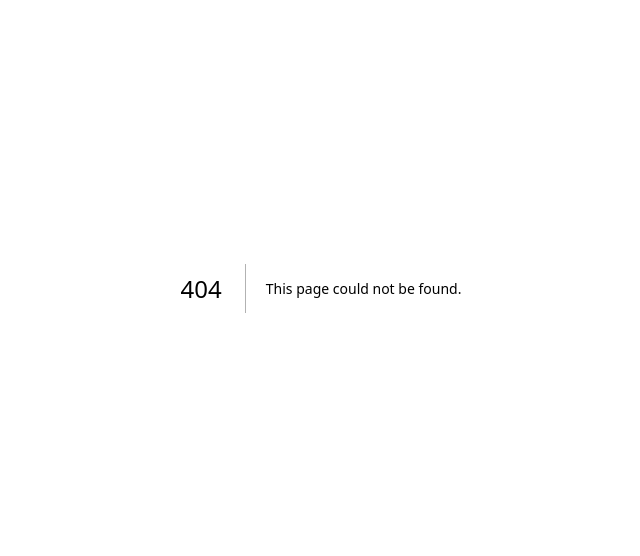
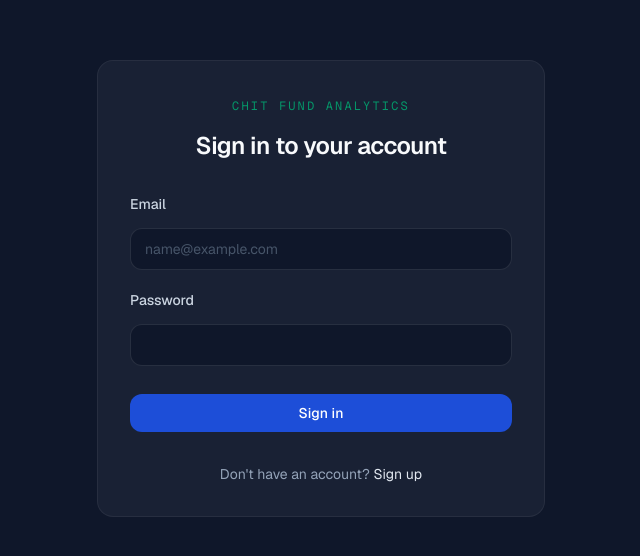
Before and after one commit to Nithish-kumar-git/chitfund-analytics, a Next.js app: page /login in a window 1280 px wide. Before the commit this address had no page. Shown: the part 112-668 px from the top of the page, without its empty margins (319-959 px from the left). Built offline with nearby package versions, Linux system fonts and the light colour scheme; no server answers.

Commit message:
feat: Phase 4A.1 complete authentication

```diff
--- /dev/null
+++ b/src/app/login/layout.tsx
@@ -0,0 +1,14 @@
+import { createClient } from '@/lib/supabase/server'
+import { redirect } from 'next/navigation'
+import { ReactNode } from 'react'
+
+export default async function LoginLayout({ children }: { children: ReactNode }) {
+  const supabase = await createClient()
+  const { data: { user } } = await supabase.auth.getUser()
+
+  if (user) {
+    redirect('/dashboard')
+  }
+
+  return children
+}
--- /dev/null
+++ b/src/app/login/page.tsx
@@ -0,0 +1,110 @@
+'use client'
+
+import { useActionState, useState } from 'react'
+import { loginAction, signupAction, type AuthActionState } from '@/lib/auth/actions'
+import { Button } from '@/components/ui/button'
+import { Input } from '@/components/ui/input'
+import { Label } from '@/components/ui/label'
+import { Card } from '@/components/ui/card'
+import Link from 'next/link'
+import { useSearchParams } from 'next/navigation'
+
+const initialState: AuthActionState = undefined
+
+export default function LoginPage() {
+  const searchParams = useSearchParams()
+  const defaultMode = searchParams.get('mode') === 'signup' ? 'signup' : 'login'
+  const [mode, setMode] = useState<'login' | 'signup'>(defaultMode)
+
+  const action = mode === 'login' ? loginAction : signupAction
+  const [state, formAction, isPending] = useActionState(action, initialState)
+
+  return (
+    <main className="min-h-screen flex items-center justify-center p-6">
+      <Card className="w-full max-w-md p-8">
+        <div className="mb-8 text-center">
+          <Link
+            href="/"
+            className="inline-block text-xs font-mono uppercase tracking-[0.18em] text-[#059669] mb-4 hover:opacity-80"
+          >
+            Chit Fund Analytics
+          </Link>
+          <h1 className="text-2xl font-semibold tracking-tight">
+            {mode === 'login' ? 'Sign in to your account' : 'Create an account'}
+          </h1>
+        </div>
+
+        <form action={formAction} className="flex flex-col gap-5">
+          <div className="flex flex-col gap-2">
+            <Label htmlFor="email">Email</Label>
+            <Input
+              id="email"
+              name="email"
+              type="email"
+              placeholder="name@example.com"
+              autoComplete="email"
+              required
+            />
+          </div>
+
+          <div className="flex flex-col gap-2">
+            <Label htmlFor="password">Password</Label>
+            <Input
+              id="password"
+              name="password"
+              type="password"
+              autoComplete={mode === 'login' ? 'current-password' : 'new-password'}
+              required
+            />
+          </div>
+
+          {state?.error && (
+            <p className="text-sm text-red-400 font-medium" role="alert" aria-live="polite">
+              {state.error}
+            </p>
+          )}
+
+          {state?.success && (
+            <p className="text-sm text-[#059669] font-medium" role="alert" aria-live="polite">
+              {state.success}
+            </p>
+          )}
+
+          <Button type="submit" disabled={isPending} className="mt-2 w-full">
+            {isPending
+              ? 'Please wait…'
+              : mode === 'login'
+              ? 'Sign in'
+              : 'Create account'}
+          </Button>
+        </form>
+
+        <div className="mt-8 text-center text-sm text-[#94A3B8]">
+          {mode === 'login' ? (
+            <p>
+              Don&apos;t have an account?{' '}
+              <button
+                type="button"
+                onClick={() => setMode('signup')}
+                className="text-[#E2E8F0] hover:underline"
+              >
+                Sign up
+              </button>
+            </p>
+          ) : (
+            <p>
+              Already have an account?{' '}
+              <button
+                type="button"
+                onClick={() => setMode('login')}
+                className="text-[#E2E8F0] hover:underline"
+              >
+                Sign in
+              </button>
+            </p>
+          )}
+        </div>
+      </Card>
+    </main>
+  )
+}
--- a/src/app/page.tsx
+++ b/src/app/page.tsx
@@ -4,6 +4,7 @@
 // Taste dials: VARIANCE 5 / MOTION 3 / DENSITY 5
 
 import { redirect } from 'next/navigation'
+import Link from 'next/link'
 import { createClient } from '@/lib/supabase/server'
 
 export default async function Home() {
@@ -57,10 +58,24 @@ function LandingStub() {
         <h1 className="text-4xl md:text-5xl font-semibold tracking-tight leading-[1.1] mb-4">
           Chit Fund Analytics
         </h1>
-        <p className="text-[#94A3B8] text-lg max-w-[55ch] leading-relaxed">
+        <p className="text-[#94A3B8] text-lg max-w-[55ch] leading-relaxed mb-8">
           Private family chit fund tracker. Database schema and security
           foundation established. UI and analytics arrive in later phases.
         </p>
+        <div className="flex items-center gap-4">
+          <Link
+            href="/login"
+            className="inline-flex h-10 items-center justify-center rounded-md bg-[#E2E8F0] px-6 text-sm font-medium text-[#0F172A] transition-colors hover:bg-white focus:outline-none focus:ring-2 focus:ring-[#059669] focus:ring-offset-2 focus:ring-offset-[#0F172A]"
+          >
+            Sign in
+          </Link>
+          <Link
+            href="/login?mode=signup"
+            className="inline-flex h-10 items-center justify-center rounded-md border border-[rgba(255,255,255,0.12)] bg-transparent px-6 text-sm font-medium text-[#E2E8F0] transition-colors hover:bg-[rgba(255,255,255,0.06)] focus:outline-none focus:ring-2 focus:ring-[#059669] focus:ring-offset-2 focus:ring-offset-[#0F172A]"
+          >
+            Create account
+          </Link>
+        </div>
       </header>
 
       {/* Two-column layout */}
--- a/src/components/layout/nav.tsx
+++ b/src/components/layout/nav.tsx
@@ -2,8 +2,9 @@
 
 import Link from 'next/link'
 import { usePathname } from 'next/navigation'
-import { LayoutDashboard, BookOpen, Plus, X, Menu } from 'lucide-react'
+import { LayoutDashboard, BookOpen, Plus, X, Menu, LogOut } from 'lucide-react'
 import { useState } from 'react'
+import { logoutAction } from '@/lib/auth/actions'
 
 interface NavItem {
   href: string
@@ -59,8 +60,8 @@ export function Sidebar() {
         ))}
       </nav>
 
-      {/* Add Chit CTA */}
-      <div className="px-3 pb-5">
+      {/* Actions */}
+      <div className="px-3 pb-5 flex flex-col gap-2">
         <Link
           href="/chits/new"
           className="flex items-center justify-center gap-2 w-full px-4 py-2.5 rounded-xl bg-[#1D4ED8] hover:bg-[#1E40AF] text-white text-sm font-medium transition-colors duration-150 focus-visible:outline-none focus-visible:ring-2 focus-visible:ring-[#3B82F6] focus-visible:ring-offset-2 focus-visible:ring-offset-[#0A1120]"
@@ -68,6 +69,12 @@ export function Sidebar() {
           <Plus className="h-4 w-4" aria-hidden="true" />
           Add Chit
         </Link>
+        <form action={logoutAction}>
+          <button type="submit" className="flex items-center justify-center gap-2 w-full px-4 py-2.5 rounded-xl text-sm font-medium text-[#94A3B8] hover:bg-[#1E293B] hover:text-[#E2E8F0] transition-colors duration-150 focus-visible:outline-none focus-visible:ring-2 focus-visible:ring-[#3B82F6]">
+            <LogOut className="h-4 w-4" aria-hidden="true" />
+            Sign out
+          </button>
+        </form>
       </div>
     </aside>
   )
@@ -132,7 +139,7 @@ export function MobileTopbar() {
           ))}
         </nav>
 
-        <div className="px-3 pb-6">
+        <div className="px-3 pb-6 flex flex-col gap-2">
           <Link
             href="/chits/new"
             onClick={close}
@@ -141,6 +148,12 @@ export function MobileTopbar() {
             <Plus className="h-4 w-4" aria-hidden="true" />
             Add Chit
           </Link>
+          <form action={logoutAction}>
+            <button type="submit" onClick={close} className="flex items-center justify-center gap-2 w-full px-4 py-2.5 rounded-xl text-sm font-medium text-[#94A3B8] hover:bg-[#1E293B] hover:text-[#E2E8F0] transition-colors duration-150">
+              <LogOut className="h-4 w-4" aria-hidden="true" />
+              Sign out
+            </button>
+          </form>
         </div>
       </div>
     </>
--- /dev/null
+++ b/src/lib/auth/actions.ts
@@ -0,0 +1,103 @@
+'use server'
+
+import { createClient } from '@/lib/supabase/server'
+import { redirect } from 'next/navigation'
+
+export type AuthActionState =
+  | { error: string; success?: never }
+  | { success: string; error?: never }
+  | undefined
+
+/**
+ * Ensures the profiles row exists for the currently authenticated user.
+ *
+ * The database already has an `on_auth_user_created` trigger (SECURITY DEFINER)
+ * that inserts the profile row on auth.users INSERT. This function is a
+ * belt-and-suspenders idempotent upsert for the login path — it covers:
+ *   - admin-created users (trigger still fires, but this is an extra safety net)
+ *   - any race / retry scenario
+ *
+ * Uses ON CONFLICT (id) DO NOTHING so it is safe to call on every login.
+ * The RLS `profiles_insert_own` policy enforces: auth.uid() = id — so only
+ * the authenticated user can ever insert their own row. Client-supplied ids
+ * are not accepted (profile id is always taken from auth.getUser()).
+ */
+async function ensureProfile(
+  supabase: Awaited<ReturnType<typeof createClient>>,
+  userId: string
+): Promise<void> {
+  const { error } = await supabase
+    .from('profiles')
+    // eslint-disable-next-line @typescript-eslint/no-explicit-any
+    .upsert({ id: userId } as any, { onConflict: 'id', ignoreDuplicates: true })
+
+  if (error) {
+    // Log but do not block login — the trigger already handles the normal path.
+    // A failure here only matters if the trigger also failed, which is rare.
+    console.error('[ensureProfile] upsert error:', error.message)
+  }
+}
+
+export async function loginAction(
+  _prev: AuthActionState,
+  formData: FormData
+): Promise<AuthActionState> {
+  const email = formData.get('email') as string
+  const password = formData.get('password') as string
+
+  if (!email || !password) {
+    return { error: 'Email and password are required' }
+  }
+
+  const supabase = await createClient()
+
+  const { data, error } = await supabase.auth.signInWithPassword({ email, password })
+
+  if (error) {
+    return { error: error.message }
+  }
+
+  // Guarantee the profile row exists — idempotent, trigger is primary path.
+  if (data.user) {
+    await ensureProfile(supabase, data.user.id)
+  }
+
+  redirect('/dashboard')
+}
+
+export async function signupAction(
+  _prev: AuthActionState,
+  formData: FormData
+): Promise<AuthActionState> {
+  const email = formData.get('email') as string
+  const password = formData.get('password') as string
+
+  if (!email || !password) {
+    return { error: 'Email and password are required' }
+  }
+
+  const supabase = await createClient()
+
+  const { data, error } = await supabase.auth.signUp({ email, password })
+
+  if (error) {
+    return { error: error.message }
+  }
+
+  // The `on_auth_user_created` trigger (SECURITY DEFINER) already creates the
+  // profile row when auth.users is written. We do NOT duplicate that here.
+  //
+  // If email confirmation is DISABLED: session is returned immediately → redirect.
+  // If email confirmation is ENABLED:  no session yet → show confirmation message.
+  if (data.session) {
+    redirect('/dashboard')
+  }
+
+  return { success: 'Check your email to confirm your account before signing in.' }
+}
+
+export async function logoutAction() {
+  const supabase = await createClient()
+  await supabase.auth.signOut()
+  redirect('/')
+}
```
Also changed, not shown: 1 other file (tests, documents, lock files or other folders).
